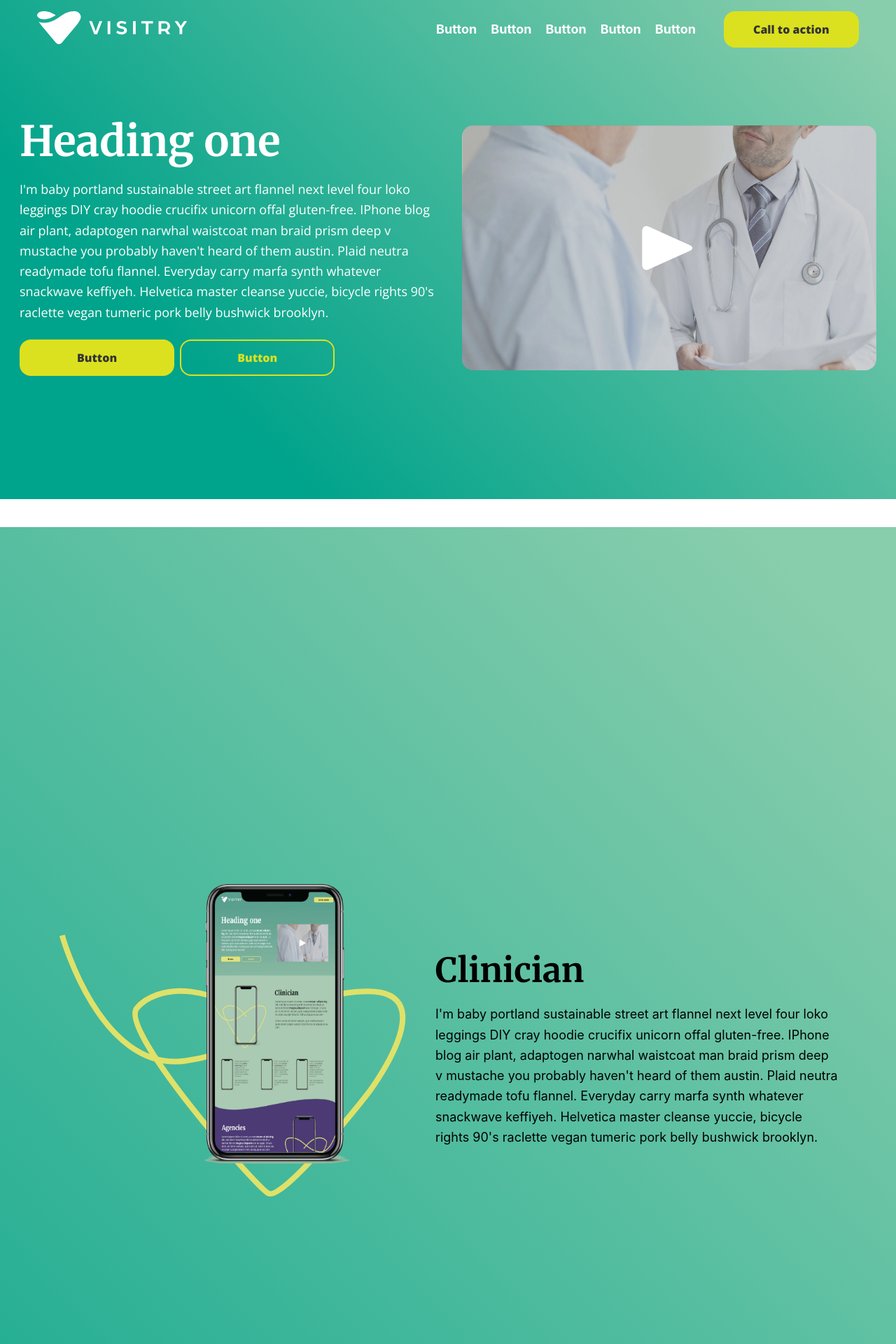
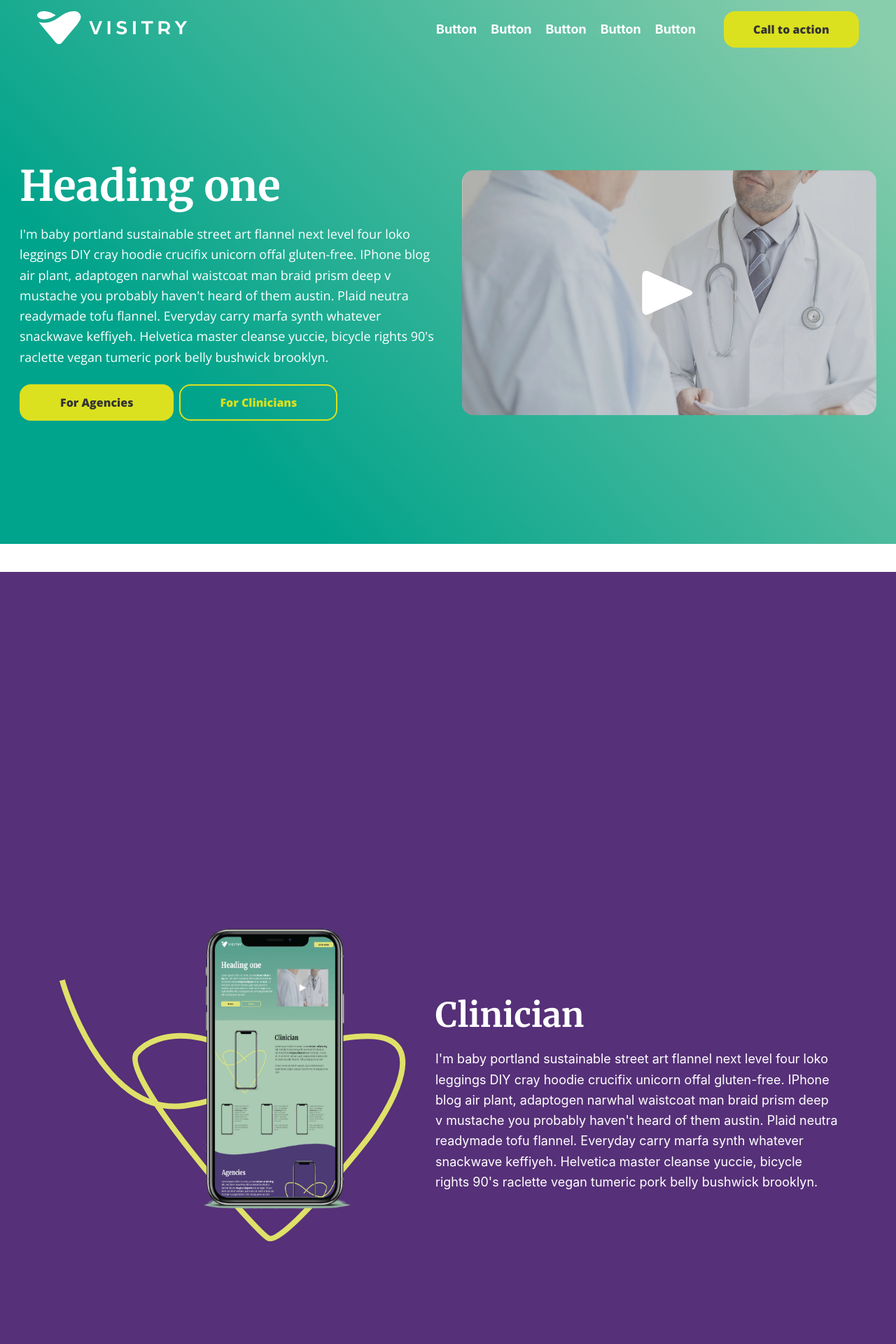
Before and after one commit to brocklis/visitry-content-page, a Next.js app: page / in a window 1280 px wide. Shown: the top 1920 px of the page at 70% size. Built offline with nearby package versions, Linux system fonts and the light colour scheme.

Commit message:
bg and text styling

```diff
--- a/pages/index.tsx
+++ b/pages/index.tsx
@@ -54,15 +54,15 @@ const Home: NextPage = () => {
       <PopUpVideo showModal={showModal} setShowModal={setShowModal} />
       <Layout>
         <SectionContainer className="text-white mt-20 pt-20 gradient-bg">
-          <div className="flex flex-col lg:flex-row items-center max-w-7xl space-x-0 lg:space-x-10 mx-auto py-20">
+          <div className="pt-36 flex flex-col lg:flex-row items-center max-w-7xl space-x-0 lg:space-x-10 mx-auto py-20">
             <div className="w-full lg:w-1/2">
               <h1 className="text-6xl font-merri font-bold text-center lg:text-left">Heading one</h1>
               <p className="font-open max-w-3xl lg:max-w-7xl mx-auto lg:mx-0 text-lg py-6 text-center lg:text-left leading-relaxed">
                 I&apos;m baby portland sustainable street art flannel next level four loko leggings DIY cray hoodie crucifix unicorn offal gluten-free. IPhone blog air plant, adaptogen narwhal waistcoat man braid prism deep v mustache you probably haven&apos;t heard of them austin. Plaid neutra readymade tofu flannel. Everyday carry marfa synth whatever snackwave keffiyeh. Helvetica master cleanse yuccie, bicycle rights 90&apos;s raclette vegan tumeric pork belly bushwick brooklyn.
               </p>
               <div className="flex justify-center lg:justify-start">
-                <Button text="Button" color="primary" className="px-20 mr-2" />
-                <Button text="Button" color="" className="px-20" />
+                <Button text="For Agencies" color="primary" className="px-14 mr-2" />
+                <Button text="For Clinicians" color="" className="px-14" />
               </div>
             </div>
             <div className="flex justify-center shadow-standard mt-10 lg:mt-0 w-full lg:w-1/2">
@@ -77,7 +77,7 @@ const Home: NextPage = () => {
             </div>
           </div>
         </SectionContainer>
-        <InfiniteSectionContainer className="pt-80 gradient-bg translate-y-10 h-[430vh] md:h-[350vh] box-content mb-[-10rem] lg:mb-[-20rem] xl:mb-[-23rem]" id="how-it-works">
+        <InfiniteSectionContainer className="pt-80 bg-purple translate-y-10 h-[430vh] md:h-[350vh] box-content mb-[-10rem] lg:mb-[-20rem] xl:mb-[-23rem]" id="how-it-works">
           <div className="flex flex-col lg:flex-row items-center max-w-7xl space-x-0 lg:space-x-10 mx-auto pt-20">
             <div className="flex justify-center shadow-standard mt-10 lg:mt-0 relative">
               <div className={styles['heart-svg-container']}>
@@ -96,16 +96,16 @@ const Home: NextPage = () => {
                 />
               </div>
             </div>
-            <div>
+            <div className="text-white">
               <h2 className="font-merri text-5xl font-bold text-center lg:text-left">Clinician</h2>
               <p className="max-w-xl py-6 text-lg leading-relaxed text-center lg:text-left">
                 I&apos;m baby portland sustainable street art flannel next level four loko leggings DIY cray hoodie crucifix unicorn offal gluten-free. IPhone blog air plant, adaptogen narwhal waistcoat man braid prism deep v mustache you probably haven&apos;t heard of them austin. Plaid neutra readymade tofu flannel. Everyday carry marfa synth whatever snackwave keffiyeh. Helvetica master cleanse yuccie, bicycle rights 90&apos;s raclette vegan tumeric pork belly bushwick brooklyn.
               </p>
             </div>
           </div>
-          <div><h1 className="text-5xl text-center translate-y-10">How It Works</h1></div>
+          <div><h1 className="text-5xl text-white text-center translate-y-10">How It Works</h1></div>
           <div>
-            <div className="section flex justify-center h-screen flex-col lg:flex-row items-center max-w-4xl space-x-0 lg:space-x-10 mx-auto w-11/12">
+            <div className="text-white section flex justify-center h-screen flex-col lg:flex-row items-center max-w-4xl space-x-0 lg:space-x-10 mx-auto w-11/12">
               <div className="flex justify-center shadow-standard mt-10 lg:mt-0 relative">
                 <div>
                   <Image
@@ -125,7 +125,7 @@ const Home: NextPage = () => {
                 </p>
               </div>
             </div>
-            <div className="section flex justify-center h-[50vh] flex-col lg:flex-row items-center max-w-4xl space-x-0 lg:space-x-10 w-11/12 mx-auto">
+            <div className="text-white section flex justify-center h-[50vh] flex-col lg:flex-row items-center max-w-4xl space-x-0 lg:space-x-10 w-11/12 mx-auto">
               <div className="flex justify-center shadow-standard mt-10 lg:mt-0 relative">
                 <div>
                   <Image
@@ -145,7 +145,7 @@ const Home: NextPage = () => {
                 </p>
               </div>
             </div>
-            <div className="section flex justify-center h-screen flex-col lg:flex-row items-center max-w-4xl space-x-0 lg:space-x-10 w-11/12 mx-auto">
+            <div className="text-white section flex justify-center h-screen flex-col lg:flex-row items-center max-w-4xl space-x-0 lg:space-x-10 w-11/12 mx-auto">
               <div className="flex justify-center shadow-standard mt-10 lg:mt-0 relative">
                 <div>
                   <Image
@@ -172,7 +172,7 @@ const Home: NextPage = () => {
             <path fill="#563078" fillOpacity="1" d="M0,128L80,138.7C160,149,320,171,480,154.7C640,139,800,85,960,85.3C1120,85,1280,139,1360,165.3L1440,192L1440,320L1360,320C1280,320,1120,320,960,320C800,320,640,320,480,320C320,320,160,320,80,320L0,320Z"></path>
           </svg>
         </div>
-        <InfiniteSectionContainer className="bg-purple translate-y-10 h-[370vh] md:h-[350vh] content-box mb-0 md:mb-[-10rem]" id="how-it-works-2">
+        <InfiniteSectionContainer className="text-white bg-purple translate-y-10 h-[370vh] md:h-[350vh] content-box mb-0 md:mb-[-10rem]" id="how-it-works-2">
           <div className="flex flex-col lg:flex-row items-center max-w-7xl space-x-0 lg:space-x-10 mx-auto pt-20 justify-center">
             <div>
               <h2 className="text-3xl uppercase font-bold text-center lg:text-left">Agencies</h2>
```
Also changed, not shown: 1 other file (tests, documents, lock files or other folders).
